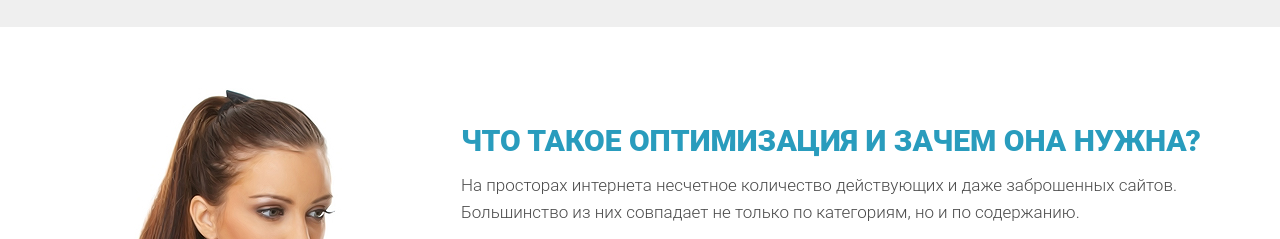
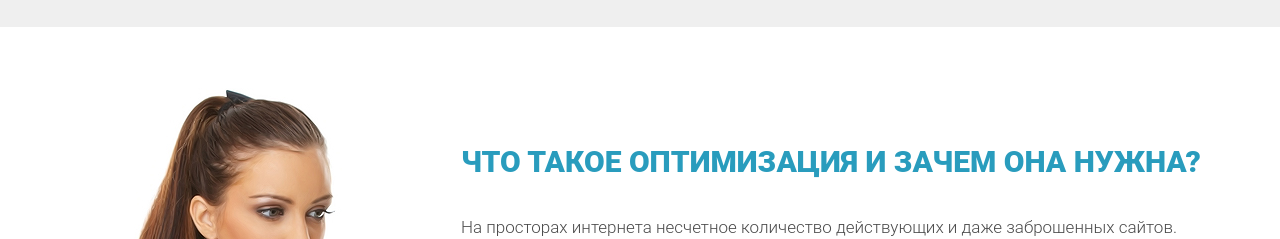
Before and after one commit to ITmTm/Project-wordpress, a plain HTML site: page index.html in a window 1280 px wide. Shown: the part 1400-1639 px from the top of the page. Drawn offline with Linux system fonts and the light colour scheme.

Commit message:
Update style.css
fixed line-height

```diff
--- a/css/style.css
+++ b/css/style.css
@@ -190,8 +190,8 @@ h2.title {
     margin-left: 391px;
     color: #299CBD;
     font-weight: 900;
-    line-height: 12px;
-    Font-size: 30px;
+    line-height: 1.8em;
+    font-size: 30px;
     text-transform: uppercase;
 }
 
```
